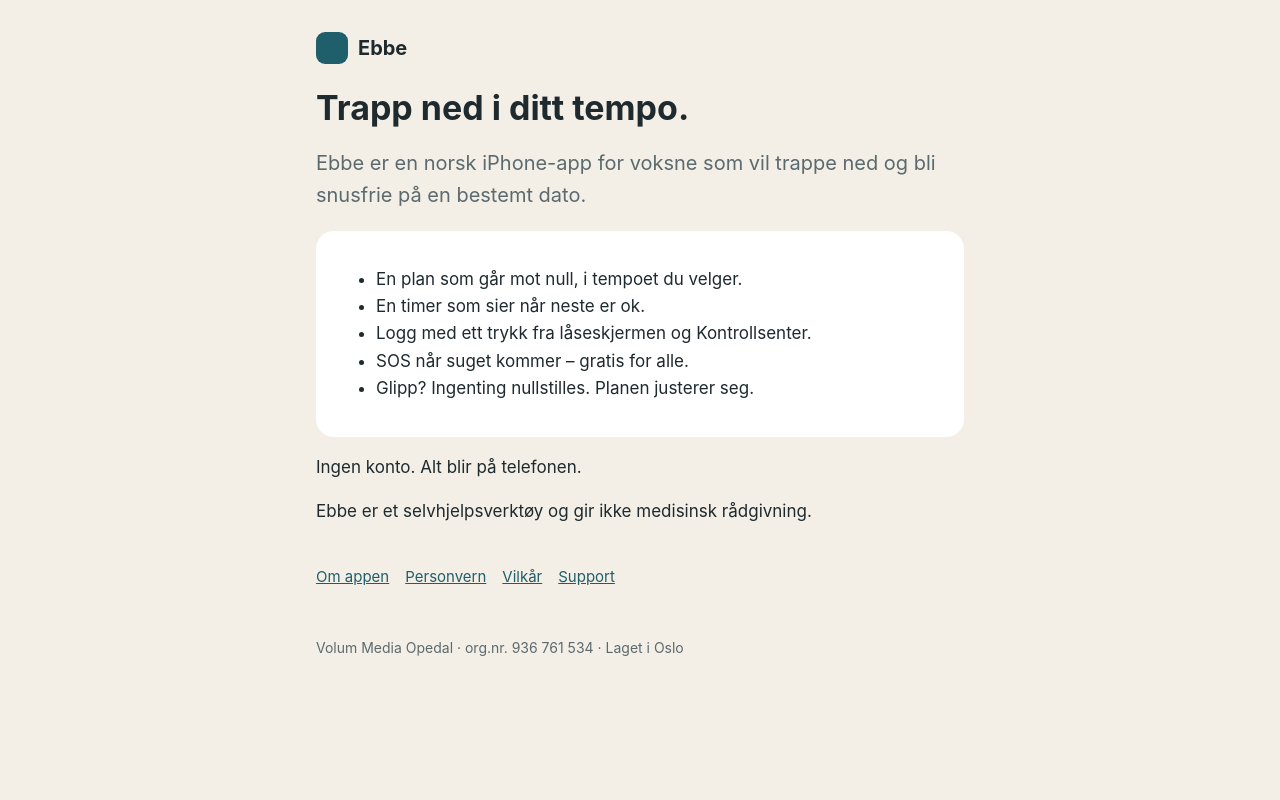
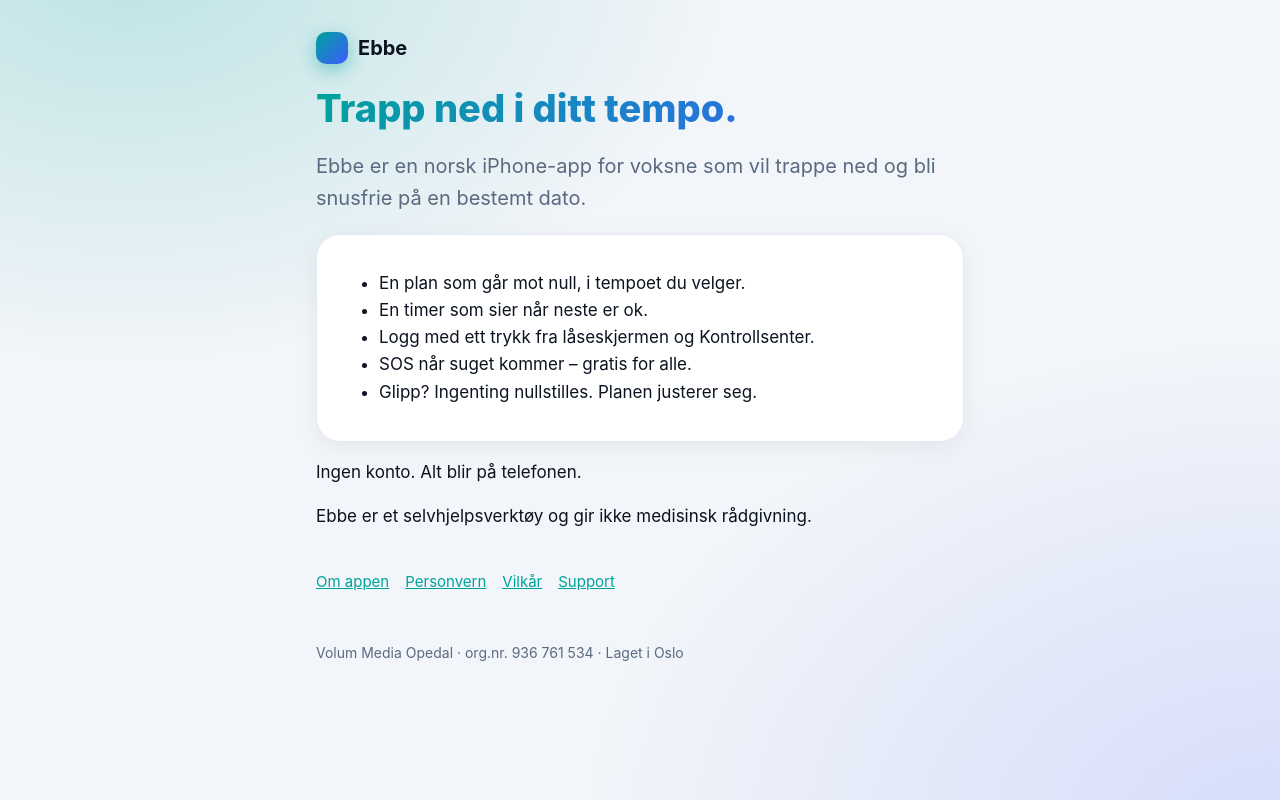
Before and after one commit to endreopedal/ebbe-site, a plain HTML site: page index.html in a window 1280 px wide. Drawn offline with Linux system fonts and the light colour scheme.

Commit message:
Nytt design: havnatt-palett
Co-Authored-By: Claude Opus 5.5 <noreply@anthropic.com>

```diff
--- a/style.css
+++ b/style.css
@@ -1,23 +1,28 @@
 :root {
-  --tide: #1F5F6B; --sand: #F4EFE6; --foam: #FFFFFF; --ink: #1E2A2E; --ink-soft: #5B6A6E; --kelp: #3E8E6E;
+  --tide: #00A39A; --glow: #3D5AFE; --sand: #F2F5F9; --foam: #FFFFFF; --ink: #0B1320; --ink-soft: #5A6A80; --kelp: #13A55A; --stroke: #E3E9F1;
 }
 @media (prefers-color-scheme: dark) {
-  :root { --tide: #6FB3BF; --sand: #1C1B19; --foam: #262624; --ink: #ECE7DD; --ink-soft: #A7A39A; --kelp: #5FB08F; }
+  :root { --tide: #35F2D2; --glow: #5C8DFF; --sand: #060B14; --foam: #0F1A2A; --ink: #F1F5FA; --ink-soft: #8FA2BC; --kelp: #46E38A; --stroke: #1C2A3F; }
 }
 * { box-sizing: border-box; }
 body {
-  margin: 0; background: var(--sand); color: var(--ink);
+  margin: 0; color: var(--ink);
+  background: radial-gradient(600px 400px at 10% -5%, color-mix(in srgb, var(--tide) 22%, transparent), transparent),
+              radial-gradient(700px 500px at 100% 105%, color-mix(in srgb, var(--glow) 16%, transparent), transparent),
+              var(--sand);
+  background-attachment: fixed; min-height: 100vh;
   font: 17px/1.6 -apple-system, BlinkMacSystemFont, "SF Pro Text", "Segoe UI", Roboto, sans-serif;
 }
 main { max-width: 680px; margin: 0 auto; padding: 32px 16px 64px; }
 header { display: flex; align-items: center; gap: 10px; margin-bottom: 24px; }
 header a { color: var(--ink); text-decoration: none; font-weight: 700; font-size: 20px; font-family: ui-rounded, -apple-system, sans-serif; }
-.wave { width: 32px; height: 32px; border-radius: 9px; background: var(--tide); display: inline-block; }
-h1 { font-family: ui-rounded, -apple-system, sans-serif; font-size: 34px; line-height: 1.15; margin: 8px 0 12px; }
+.wave { width: 32px; height: 32px; border-radius: 10px; background: linear-gradient(135deg, var(--tide), var(--glow)); display: inline-block; box-shadow: 0 6px 18px color-mix(in srgb, var(--tide) 45%, transparent); }
+h1 { font-family: ui-rounded, -apple-system, sans-serif; font-size: 38px; font-weight: 800; line-height: 1.1; margin: 8px 0 12px;
+     background: linear-gradient(135deg, var(--tide), var(--glow)); -webkit-background-clip: text; background-clip: text; color: transparent; }
 h2 { font-family: ui-rounded, -apple-system, sans-serif; font-size: 22px; margin-top: 32px; }
 p, li { color: var(--ink); }
 .lead { font-size: 20px; color: var(--ink-soft); }
-.card { background: var(--foam); border-radius: 18px; padding: 18px 20px; margin: 16px 0; }
+.card { background: var(--foam); border: 1px solid var(--stroke); border-radius: 24px; padding: 18px 22px; margin: 16px 0; box-shadow: 0 6px 24px rgba(0,0,0,.06); }
 a { color: var(--tide); }
 nav.links { display: flex; flex-wrap: wrap; gap: 16px; margin-top: 40px; font-size: 15px; }
 footer { margin-top: 48px; font-size: 14px; color: var(--ink-soft); }
```
